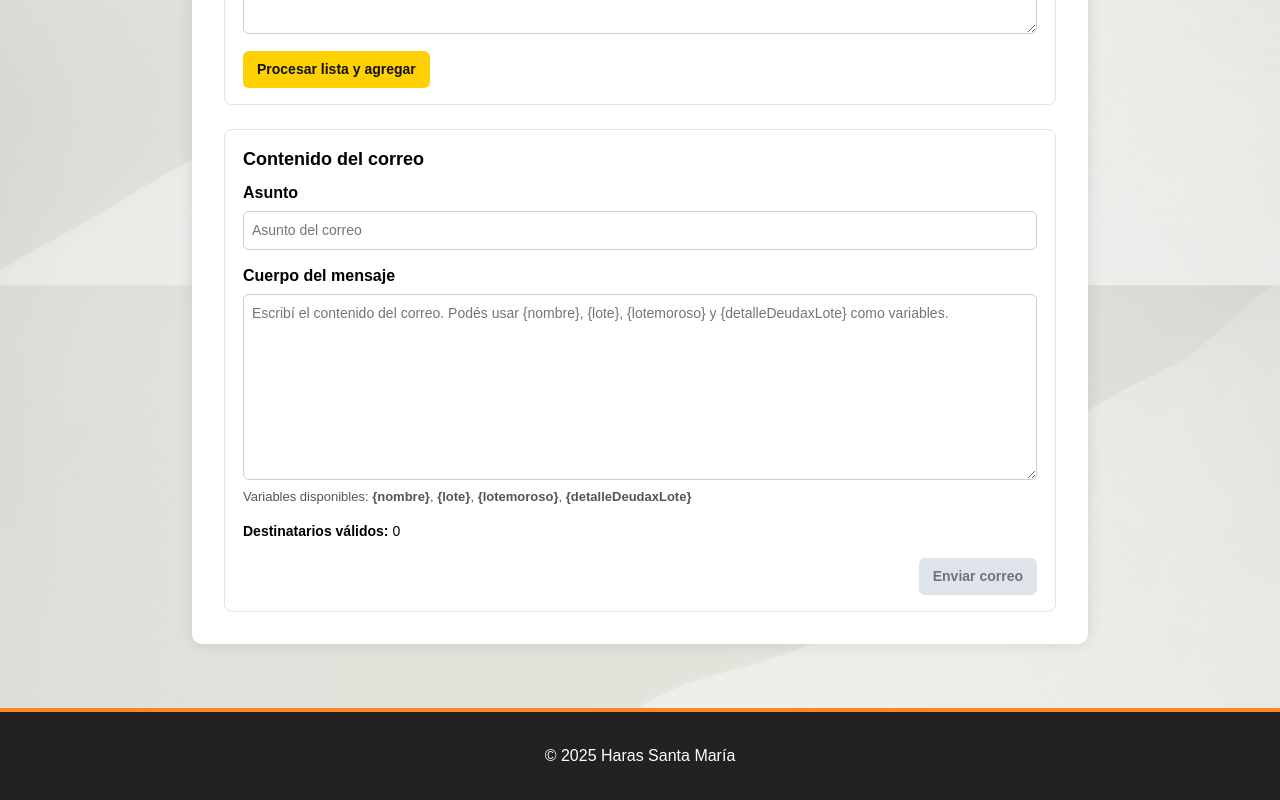
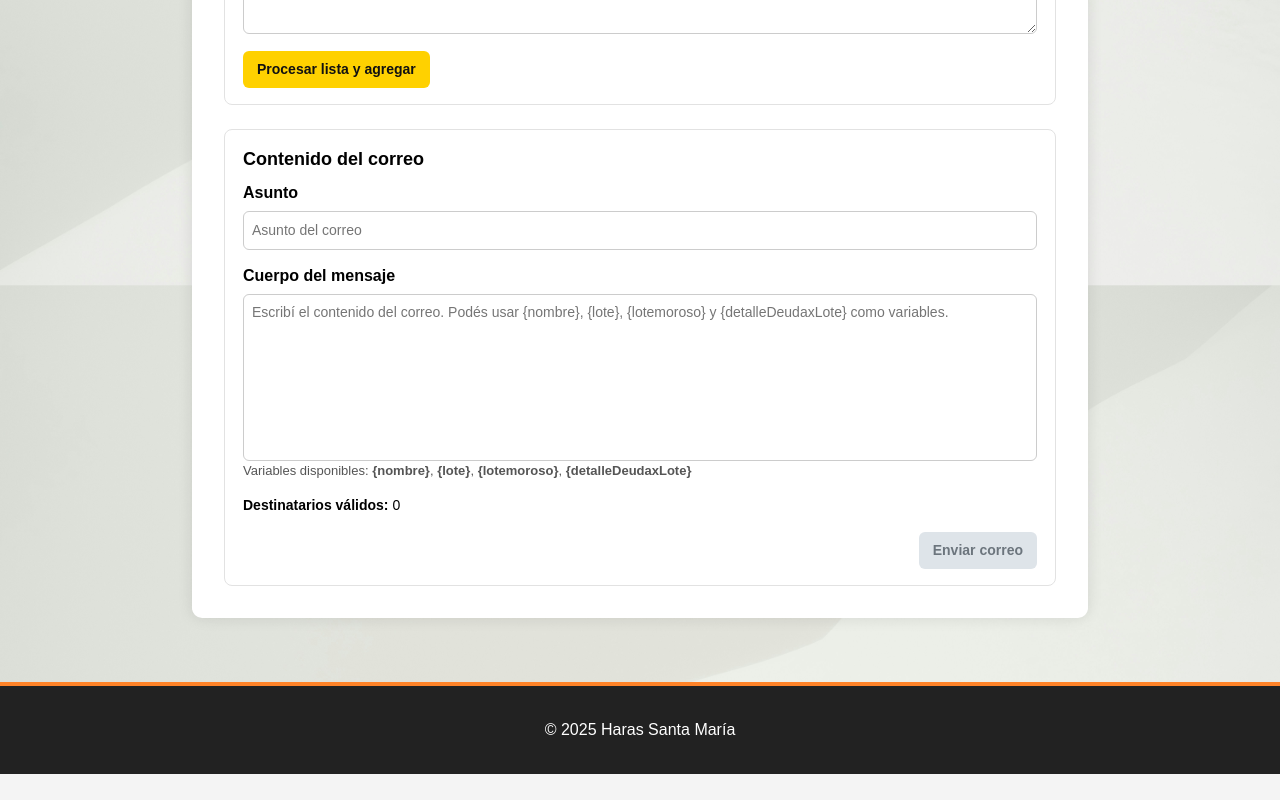
Before and after one commit to tomasbastiani/haras-app, a Vue app: page /test/send-email in a window 1280 px wide. Shown: the part 661-1461 px from the top of the page. After the commit the page ends 1435 px from the top, so only its background shows below. Built offline with nearby package versions, Linux system fonts and the light colour scheme; sample sign-in values are in the browser's storage.

Commit message:
master pwa

```diff
--- a/src/components/EnviarCorreo.vue
+++ b/src/components/EnviarCorreo.vue
@@ -112,12 +112,26 @@
 
         <div class="form-group">
           <label>Cuerpo del mensaje</label>
+
+          <div class="textarea-wrapper">
+            <!-- Capa de abajo: texto con variables coloreadas -->
+            <div
+              ref="bodyHighlightRef"
+              class="textarea-highlight"
+              v-html="highlightedBody"
+            ></div>
+
+            <!-- Capa de arriba: textarea real (texto transparente, cursor visible) -->
             <textarea
+              ref="bodyTextareaRef"
               v-model="body"
-            class="textarea-body"
+              class="textarea-body textarea-overlay"
               rows="8"
               placeholder="Escribí el contenido del correo. Podés usar {nombre}, {lote}, {lotemoroso} y {detalleDeudaxLote} como variables."
+              @scroll="syncBodyScroll"
             ></textarea>
+          </div>
+
           <p class="help-text">
             Variables disponibles:
             <strong>{nombre}</strong>,
@@ -171,6 +185,53 @@ const errorMessage = ref('');
 
 const invalidEmails = ref([]);
 const lastBulkResult = ref(null);
+
+const bodyTextareaRef = ref(null);
+const bodyHighlightRef = ref(null);
+
+// 🔹 variables permitidas
+const allowedVars = [
+  '{nombre}',
+  '{lote}',
+  '{lotemoroso}',
+  '{detalleDeudaxLote}',
+];
+
+// helper para escapar texto en regex
+const escapeRegExp = (text) => {
+  return text.replace(/[-[\]/{}()*+?.\\^$|]/g, '\\$&');
+};
+
+// 🔹 body con variables coloreadas
+const highlightedBody = computed(() => {
+  if (!body.value) return '';
+
+  // escapamos HTML
+  let escaped = body.value
+    .replace(/&/g, '&amp;')
+    .replace(/</g, '&lt;')
+    .replace(/>/g, '&gt;');
+
+  // reemplazamos variables válidas por span
+  allowedVars.forEach((variable) => {
+    const re = new RegExp(escapeRegExp(variable), 'g');
+    escaped = escaped.replace(
+      re,
+      `<span class="var-token">${variable}</span>`
+    );
+  });
+
+  // respetar saltos de línea
+  return escaped.replace(/\n/g, '<br>');
+});
+
+// 🔹 sincronizar scroll del overlay
+const syncBodyScroll = () => {
+  if (bodyTextareaRef.value && bodyHighlightRef.value) {
+    bodyHighlightRef.value.scrollTop = bodyTextareaRef.value.scrollTop;
+  }
+};
+
 
 // Validación simple de email
 const emailRegex =
@@ -548,6 +609,63 @@ h2 {
   margin-bottom: 16px;
 }
 
+.textarea-wrapper {
+  position: relative;
+  width: 100%;
+}
+
+/* Capa de abajo: texto con highlight */
+.textarea-highlight {
+  position: absolute;
+  top: 0;
+  left: 0;
+  padding: 8px;
+  width: 100%;
+  height: 100%;
+  box-sizing: border-box;
+  border-radius: 6px;
+  border: 1px solid #ccc;
+  background-color: #fff;
+  color: #111827;
+  font-family: inherit;
+  font-size: 14px;
+  line-height: 1.4;
+  white-space: pre-wrap;
+  overflow-y: auto;
+  pointer-events: none; /* para que los clicks vayan al textarea */
+}
+
+/* Capa de arriba: textarea real, texto invisible, cursor visible */
+.textarea-overlay {
+  position: relative;
+  background: transparent;
+  color: transparent;       /* el texto lo “vemos” abajo */
+  caret-color: #111827;     /* pero el cursor sí visible */
+  border: 1px solid transparent; /* el borde lo dibuja textarea-highlight */
+  box-sizing: border-box;
+  resize: none;             /* opcional: si querés permitir, sacá esto */
+}
+
+/* aseguramos que use el mismo tamaño que el highlight */
+.textarea-body.textarea-overlay {
+  width: 100%;
+  height: 160px;            /* podés ajustar si querés */
+  font-family: inherit;
+  font-size: 14px;
+  line-height: 1.4;
+  padding: 8px;
+}
+
+/* MUY IMPORTANTE: :deep porque el style es scoped y v-html no lleva data-v-xxx */
+.textarea-highlight :deep(.var-token) {
+  background: rgba(59, 130, 246, 0.12); /* azul clarito */
+  color: #1d4ed8;                        /* azul fuerte */
+  font-weight: 600;
+  border-radius: 3px;
+  padding: 0 2px;
+}
+
+
 @keyframes spin {
   0% {
     transform: rotate(0deg);
--- a/src/components/Profile.vue
+++ b/src/components/Profile.vue
@@ -14,35 +14,6 @@
         <v-tab value="contrasenia">Cambiar Contraseña</v-tab>
       </v-tabs>
     </div>
-
-    <!-- <div class="change-password-container" v-if="isAdmin">
-        <form @submit.prevent="handleChangePassword" class="form">
-            <div class="form-group">
-                <label for="currentPassword">Contraseña actual</label>
-                <input type="password" id="currentPassword" v-model="currentPassword" required />
-            </div>
-
-            <div class="form-group">
-                <label for="newPassword">Nueva contraseña</label>
-                <input type="password" id="newPassword" v-model="newPassword" required />
-            </div>
-
-            <div class="form-group">
-                <label for="confirmPassword">Confirmar nueva contraseña</label>
-                <input type="password" id="confirmPassword" v-model="confirmPassword" required />
-            </div>
-
-            <div v-if="errorMessage" class="error-message">{{ errorMessage }}</div>
-            <div v-if="successMessage" class="success-message">{{ successMessage }}</div>
-
-            <div class="form-group">
-                <button type="submit" class="submit-button" :disabled="isLoading">
-                    <span v-if="isLoading" class="spinner"></span>
-                    <span v-else>Cambiar contraseña</span>
-                </button>
-            </div>
-        </form>
-    </div> -->
 
     <v-window v-model="tab" class="tab-content">
 
@@ -194,6 +165,28 @@
             <div class="form-group">
               <label for="newPassword">Nueva contraseña</label>
               <input type="password" id="newPassword" v-model="newPassword" required />
+
+              <!-- ✅ Checklist de requisitos -->
+              <ul class="password-rules">
+                <li :class="{ valid: passwordValidation.hasMinLength }">
+                  <span class="icon">
+                    {{ passwordValidation.hasMinLength ? '✔' : '✖' }}
+                  </span>
+                  Mínimo 8 caracteres
+                </li>
+                <li :class="{ valid: passwordValidation.hasUppercase }">
+                  <span class="icon">
+                    {{ passwordValidation.hasUppercase ? '✔' : '✖' }}
+                  </span>
+                  Al menos una letra mayúscula
+                </li>
+                <li :class="{ valid: passwordValidation.hasNumber }">
+                  <span class="icon">
+                    {{ passwordValidation.hasNumber ? '✔' : '✖' }}
+                  </span>
+                  Al menos un número
+                </li>
+              </ul>
             </div>
 
             <div class="form-group">
@@ -287,17 +280,58 @@ onMounted(() => {
   }
 })
 
+// ✅ estado derivado para la checklist
+const passwordValidation = computed(() => {
+  const value = newPassword.value || '';
+  const hasMinLength = value.length >= 8;
+  const hasUppercase = /[A-Z]/.test(value);
+  const hasNumber = /\d/.test(value);
+
+  return { hasMinLength, hasUppercase, hasNumber };
+});
+
+// ✅ función para armar mensajes de error al enviar
+const getPasswordErrors = (password) => {
+  const errors = [];
+
+  if (password.length < 8) {
+    errors.push('La contraseña debe tener al menos 8 caracteres.');
+  }
+
+  if (!/[A-Z]/.test(password)) {
+    errors.push('La contraseña debe incluir al menos una letra mayúscula.');
+  }
+
+  if (!/\d/.test(password)) {
+    errors.push('La contraseña debe incluir al menos un número.');
+  }
+
+  return errors;
+};
+
 const handleChangePassword = async () => {
   errorMessage.value = '';
   successMessage.value = '';
   isLoading.value = true;
 
+  // 1) Validar que coincidan
   if (newPassword.value !== confirmPassword.value) {
     errorMessage.value = 'Las nuevas contraseñas no coinciden.';
     isLoading.value = false;
     return;
   }
 
+  // 2) Validar requisitos de la nueva contraseña
+  const passwordErrors = getPasswordErrors(newPassword.value || '');
+
+  if (passwordErrors.length > 0) {
+    // Si querés cada una en línea separada en el div rojo, podés usar '\n'
+    errorMessage.value = passwordErrors.join(' ');
+    isLoading.value = false;
+    return;
+  }
+
+  // 3) Si todo ok, llamar al backend
   try {
     const token = localStorage.getItem('token');
 
@@ -320,17 +354,13 @@ const handleChangePassword = async () => {
     newPassword.value = '';
     confirmPassword.value = '';
 
-    // Espera 2 segundos y redirige
     setTimeout(() => {
       router.push('/menu');
     }, 2000);
   } catch (error) {
     console.log('error', error);
-    if (error.response?.data?.message === 'The new password must be at least 8 characters.') {
-      errorMessage.value = 'La contraseña debe tener al menos 8 caracteres.';
-    } else {
-      errorMessage.value = error.response?.data?.message || 'Error al cambiar la contraseña.';
-    }
+    errorMessage.value =
+      error.response?.data?.message || 'Error al cambiar la contraseña.';
   } finally {
     isLoading.value = false;
   }
@@ -652,6 +682,36 @@ h3{
   color: #333;
 }
 
+.password-rules {
+  width: 80%;
+  list-style: none;
+  padding: 0;
+  margin-top: 0.5rem;
+  margin-bottom: 0;
+  font-size: 0.85rem;
+  text-align: left;
+  margin-right: auto;
+  margin-left: auto;
+}
+
+.password-rules li {
+  display: flex;
+  align-items: center;
+  gap: 0.4rem;
+  color: #7f8c8d; /* gris por defecto */
+}
+
+.password-rules li.valid {
+  color: #27ae60; /* verde cuando cumple */
+}
+
+.password-rules .icon {
+  font-weight: bold;
+  width: 1.2rem;
+  text-align: center;
+}
+
+
 @media (max-width: 768px) {
   .facturas-table {
     display: block;
```
Lines whose indentation alone changed are shown as unchanged.
